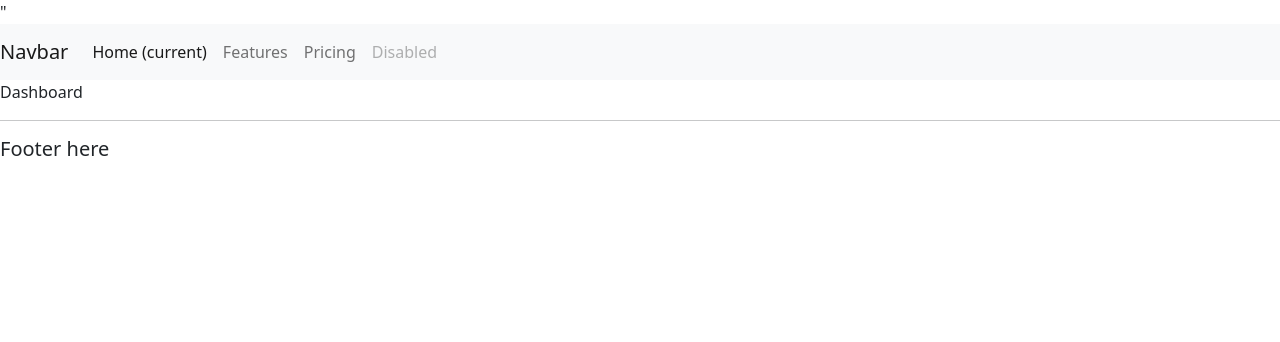
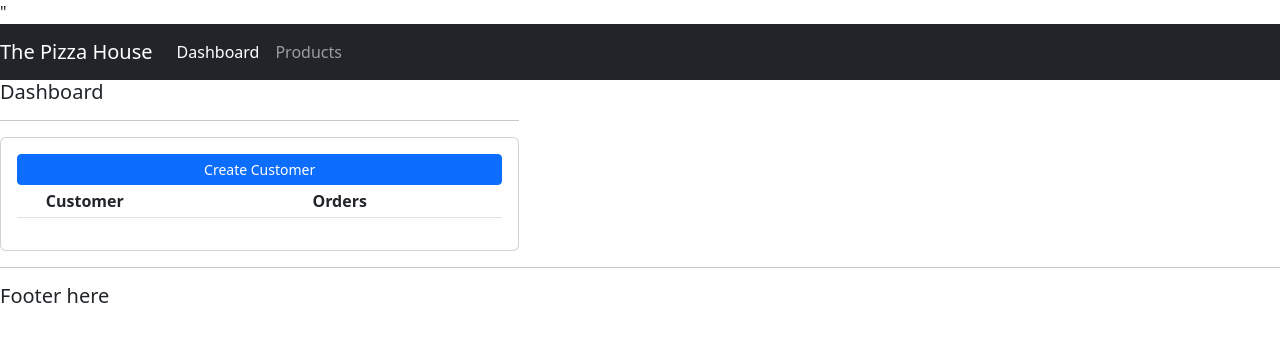
Before and after one commit to EoinAherne/portfolio-project-4, a Django app: page / in a window 1280 px wide. Shown: the top 342 px of the page. Run offline with Django 3.2, Linux system fonts and the light colour scheme; lists and menus that the app fills with data are empty.

Commit message:
Add content to templates

```diff
--- a/paradox22/templates/accounts/dashboard.html
+++ b/paradox22/templates/accounts/dashboard.html
@@ -3,7 +3,23 @@
 {%  block content %}
 
 
-<p>Dashboard</p>
 
+<div class ="row">
+    <div class="col-md-5">
+        <h5>Dashboard</h5>
+        <hr>
+        <div class="card card-body">
+            <a class="btn btn-primary btn-sm btn-block" href="">Create Customer</a>
+            <table class="table table-sm">
+                <tr>
+                        <th></th>
+                        <th>Customer</th>
+                        <th>Orders</th>
+                </tr>
+            </table>
+        </div>
+    </div>
+
+</div>
 
 {% endblock %}
--- a/paradox22/templates/accounts/navbar.html
+++ b/paradox22/templates/accounts/navbar.html
@@ -1,14 +1,14 @@
-<nav class="navbar navbar-expand-lg navbar-light bg-light">
-    <a class="navbar-brand" href="#">Navbar</a>
+<nav class="navbar navbar-expand-lg navbar-dark bg-dark">
+    <a class="navbar-brand" href="#">The Pizza House</a>
     <button class="navbar-toggler" type="button" data-toggle="collapse" data-target="#navbarNavAltMarkup" aria-controls="navbarNavAltMarkup" aria-expanded="false" aria-label="Toggle navigation">
       <span class="navbar-toggler-icon"></span>
     </button>
     <div class="collapse navbar-collapse" id="navbarNavAltMarkup">
       <div class="navbar-nav">
-        <a class="nav-item nav-link active" href="#">Home <span class="sr-only">(current)</span></a>
-        <a class="nav-item nav-link" href="#">Features</a>
-        <a class="nav-item nav-link" href="#">Pricing</a>
-        <a class="nav-item nav-link disabled" href="#">Disabled</a>
+        <a class="nav-item nav-link active" href="#">Dashboard</a>
+        <a class="nav-item nav-link" href="#">Products</a>
+
+
       </div>
     </div>
   </nav>
```
Also changed, not shown: paradox22/templates/accounts/products.html (+16 -1 lines).
